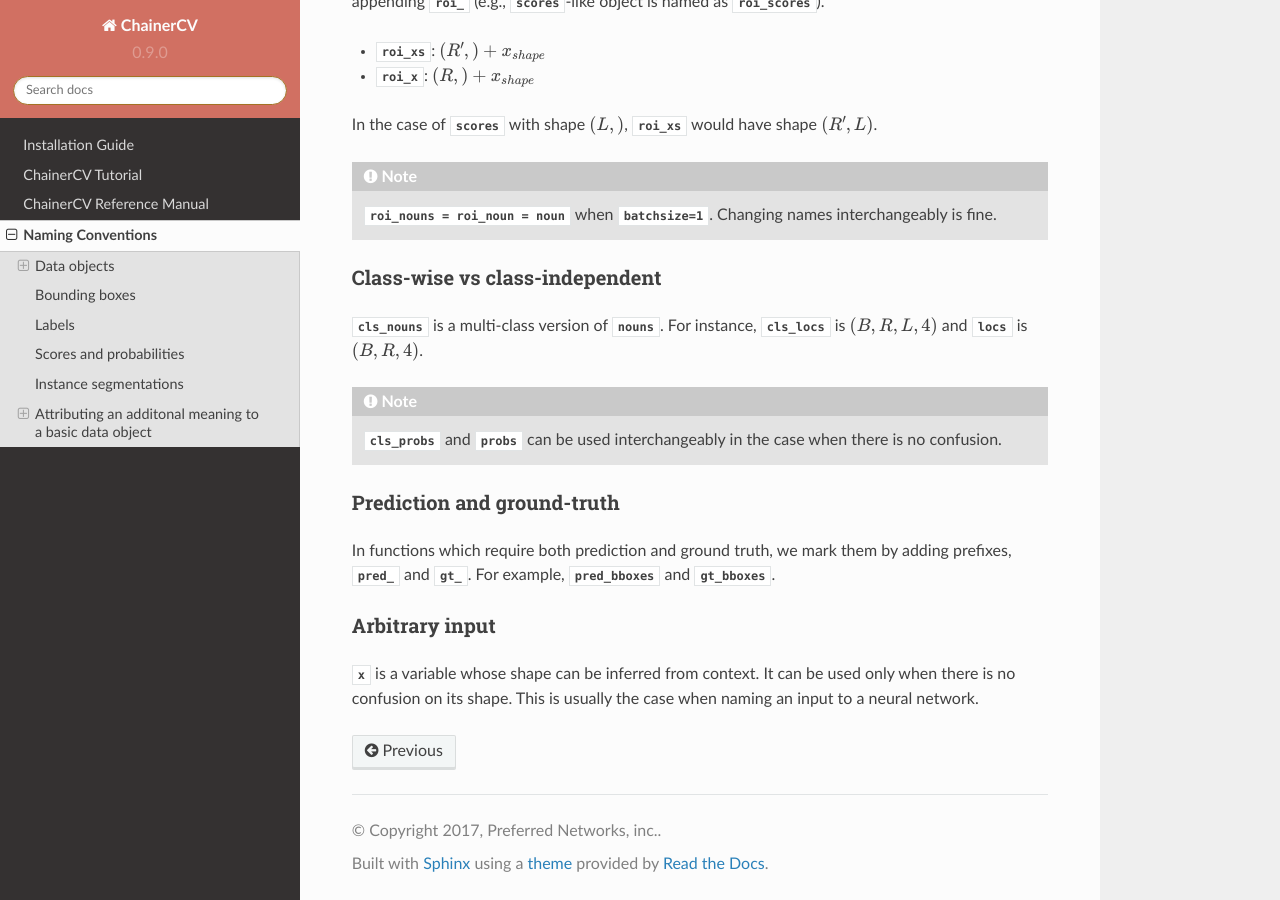
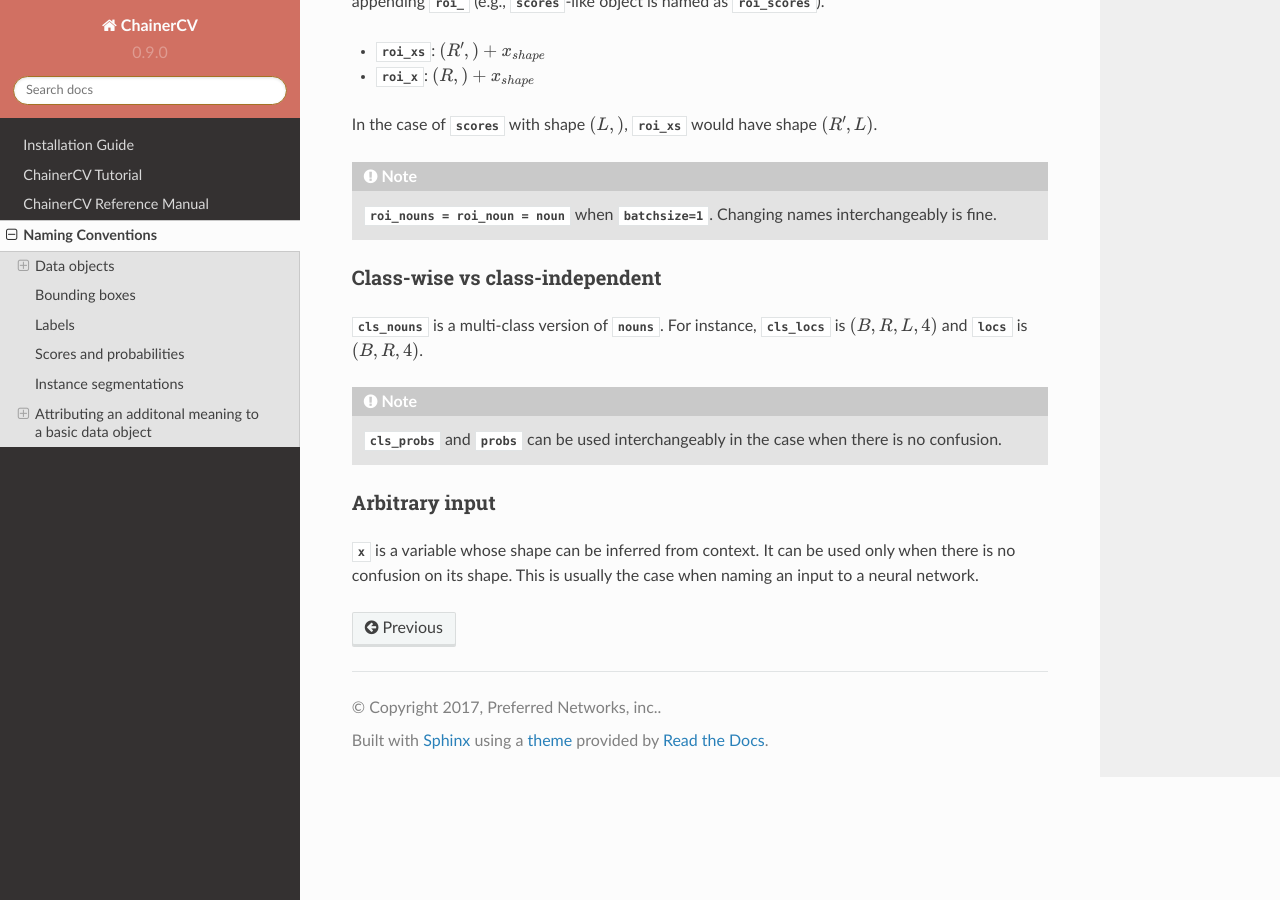
Before and after one commit to chainer/chainercv, a Sphinx documentation site: the page built from docs/source/naming_convention.rst, in a window 1280 px wide and 900 px high, scrolled down 1953 px. Built offline with Sphinx 7.4.7 and the Read the Docs theme 2.0.0, drawn with Linux system fonts in a browser that asks for light colours.

Commit message:
delete a section on pred and gt

```diff
--- a/docs/source/naming_convention.rst
+++ b/docs/source/naming_convention.rst
@@ -115,13 +115,6 @@ For instance, :obj:`cls_locs` is :math:`(B, R, L, 4)` and :obj:`locs` is :math:`
     when there is no confusion.
 
 
-Prediction and ground-truth
-"""""""""""""""""""""""""""
-
-In functions which require both prediction and ground truth, we mark them by adding prefixes, :obj:`pred_` and :obj:`gt_`.
-For example, :obj:`pred_bboxes` and :obj:`gt_bboxes`.
-
-
 Arbitrary input
 """""""""""""""
 
```
